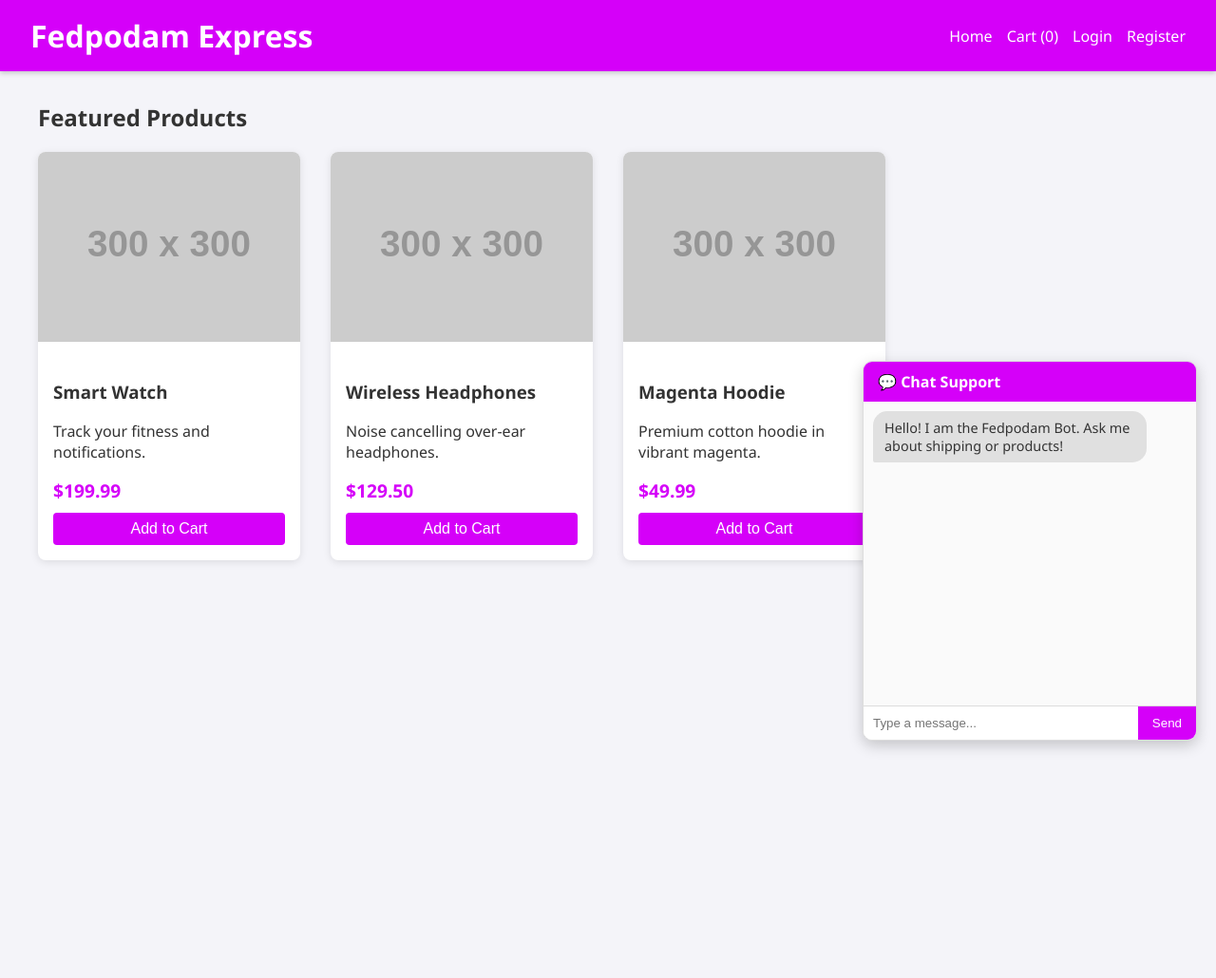
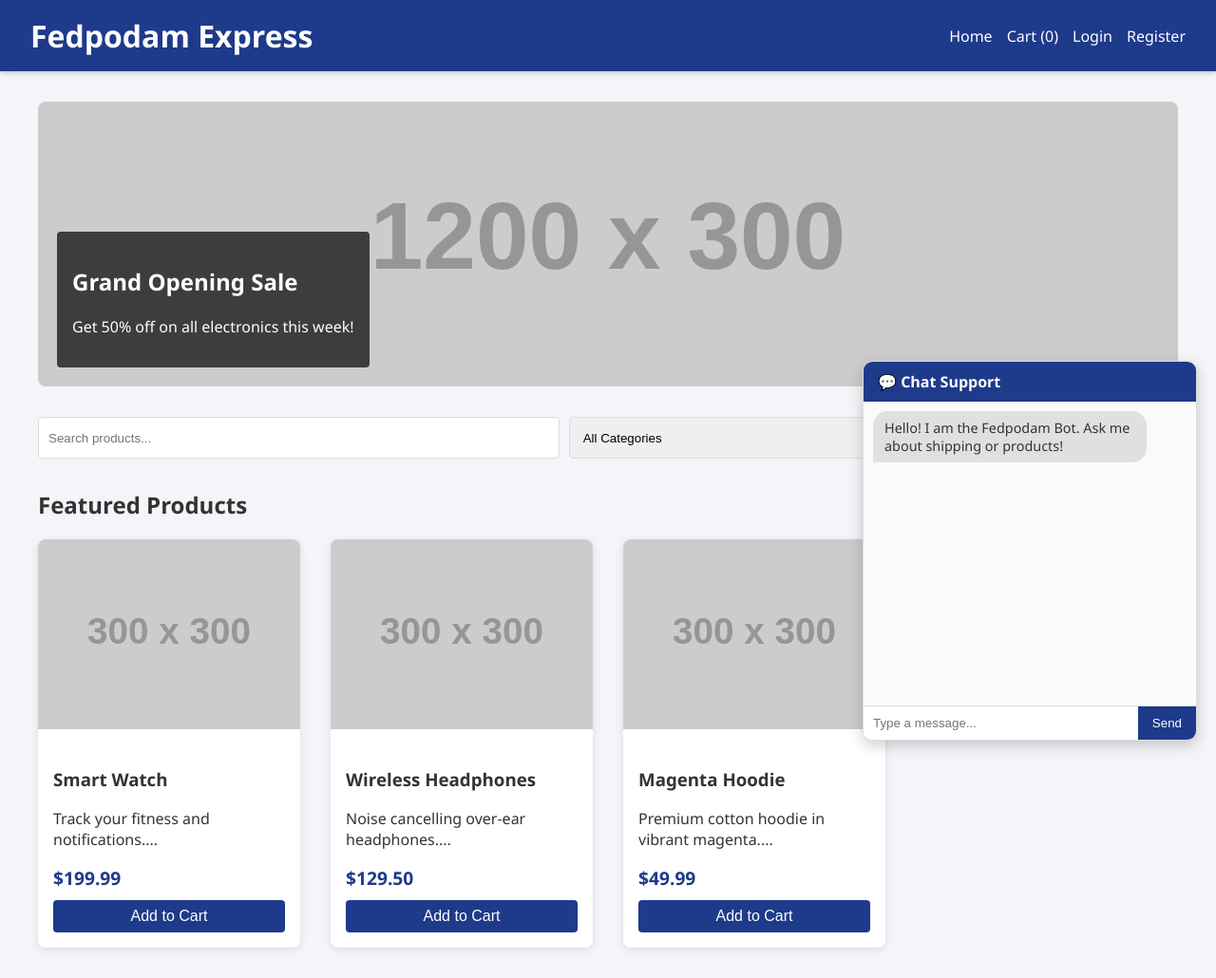
Before and after one commit to Ajeepson/fedpodam-express, a PHP site: page / in a window 1280 px wide. Shown: the whole page at 95% size. Before the commit the page ends 790 px from the top, so only its background shows below. Run offline with PHP 8.4, Linux system fonts and the light colour scheme; data comes from the database, SQL or seed files in the repository; both versions use the stored data as it was after the commit; grey boxes labelled with a size stand in for pictures from a placeholder-image service; some libraries are stand-ins or nearby versions.

Commit message:
changing the theme and adding more dynamism

```diff
--- a/api.php
+++ b/api.php
@@ -5,11 +5,48 @@ header('Content-Type: application/json');
 
 $action = $_GET['action'] ?? '';
 
+// 0. Fetch Homepage Banners
+if ($action === 'get_banners') {
+    $stmt = $pdo->query("SELECT * FROM banners ORDER BY id DESC");
+    echo json_encode($stmt->fetchAll());
+    exit;
+}
+
 // 1. Fetch Products
 if ($action === 'get_products') {
-    $stmt = $pdo->query("SELECT * FROM products ORDER BY id DESC");
+    $search = $_GET['search'] ?? '';
+    $category = $_GET['category'] ?? '';
+
+    $sql = "SELECT * FROM products WHERE 1=1";
+    $params = [];
+
+    if ($search) {
+        $sql .= " AND (name LIKE ? OR description LIKE ?)";
+        $params[] = "%$search%";
+        $params[] = "%$search%";
+    }
+
+    if ($category && $category !== 'All') {
+        $sql .= " AND category = ?";
+        $params[] = $category;
+    }
+
+    $sql .= " ORDER BY id DESC";
+
+    $stmt = $pdo->prepare($sql);
+    $stmt->execute($params);
     $products = $stmt->fetchAll();
     echo json_encode($products);
+    exit;
+}
+
+// 1.1 Get Single Product Details
+if ($action === 'get_product') {
+    $id = $_GET['id'] ?? 0;
+    $stmt = $pdo->prepare("SELECT * FROM products WHERE id = ?");
+    $stmt->execute([$id]);
+    $product = $stmt->fetch();
+    echo json_encode($product ?: null);
     exit;
 }
 
@@ -116,4 +153,65 @@ if ($action === 'chat') {
     echo json_encode(['reply' => $reply]);
     exit;
 }
+
+// 3. Admin: Login
+if ($action === 'admin_login') {
+    $input = json_decode(file_get_contents('php://input'), true);
+    $stmt = $pdo->prepare("SELECT * FROM admins WHERE username = ?");
+    $stmt->execute([$input['username']]);
+    $admin = $stmt->fetch();
+
+    if ($admin && password_verify($input['password'], $admin['password_hash'])) {
+        $_SESSION['admin_id'] = $admin['id'];
+        echo json_encode(['success' => true]);
+    } else {
+        echo json_encode(['success' => false, 'message' => 'Invalid credentials']);
+    }
+    exit;
+}
+
+// 3.1 Admin: Add Product
+if ($action === 'admin_add_product') {
+    if (!isset($_SESSION['admin_id'])) { echo json_encode(['success'=>false]); exit; }
+
+    $input = json_decode(file_get_contents('php://input'), true);
+    $stmt = $pdo->prepare("INSERT INTO products (name, description, price, category, image_url, stock_quantity) VALUES (?, ?, ?, ?, ?, ?)");
+    $stmt->execute([$input['name'], $input['description'], $input['price'], $input['category'], $input['image_url'], $input['stock']]);
+    echo json_encode(['success' => true]);
+    exit;
+}
+
+// 3.2 Admin: Update Order Status
+if ($action === 'admin_update_order') {
+    if (!isset($_SESSION['admin_id'])) { echo json_encode(['success'=>false]); exit; }
+
+    $input = json_decode(file_get_contents('php://input'), true);
+    $stmt = $pdo->prepare("UPDATE shipping SET status = ? WHERE order_id = ?");
+    $stmt->execute([$input['status'], $input['order_id']]);
+
+    echo json_encode(['success' => true]);
+    exit;
+}
+
+// 3.3 Admin: Add Banner
+if ($action === 'admin_add_banner') {
+    if (!isset($_SESSION['admin_id'])) { echo json_encode(['success'=>false]); exit; }
+
+    $input = json_decode(file_get_contents('php://input'), true);
+    $stmt = $pdo->prepare("INSERT INTO banners (title, subtitle, image_url) VALUES (?, ?, ?)");
+    $stmt->execute([$input['title'], $input['subtitle'], $input['image_url']]);
+    echo json_encode(['success' => true]);
+    exit;
+}
+
+// 3.4 Admin: Delete Banner
+if ($action === 'admin_delete_banner') {
+    if (!isset($_SESSION['admin_id'])) { echo json_encode(['success'=>false]); exit; }
+
+    $input = json_decode(file_get_contents('php://input'), true);
+    $stmt = $pdo->prepare("DELETE FROM banners WHERE id = ?");
+    $stmt->execute([$input['id']]);
+    echo json_encode(['success' => true]);
+    exit;
+}
 ?>
--- a/index.php
+++ b/index.php
@@ -2,6 +2,19 @@
 
     <!-- Main Content -->
     <div class="container">
+        <!-- Dynamic Hero Section -->
+        <div id="hero-container" class="hero-section"></div>
+
+        <div class="search-container">
+            <input type="text" id="search-input" placeholder="Search products...">
+            <select id="category-select">
+                <option value="All">All Categories</option>
+                <option value="Apparel">Apparel</option>
+                <option value="Electronics">Electronics</option>
+            </select>
+            <button class="btn-buy" style="width:auto;" onclick="loadProducts()">Search</button>
+        </div>
+
         <h2>Featured Products</h2>
         <div id="product-list" class="product-grid">
             <!-- Products will be loaded here via JS -->
@@ -13,7 +26,15 @@
     <script>
         // 1. Load Products on Page Load
         document.addEventListener('DOMContentLoaded', () => {
-            fetch('api.php?action=get_products')
+            loadProducts();
+            loadBanners();
+        });
+
+        function loadProducts() {
+            const search = document.getElementById('search-input').value;
+            const category = document.getElementById('category-select').value;
+
+            fetch(`api.php?action=get_products&search=${search}&category=${category}`)
                 .then(response => response.json())
                 .then(data => {
                     const grid = document.getElementById('product-list');
@@ -22,10 +43,12 @@
                     data.forEach(product => {
                         const card = `
                             <div class="product-card">
-                                <img src="${product.image_url}" alt="${product.name}">
+                                <a href="product.php?id=${product.id}">
+                                    <img src="${product.image_url}" alt="${product.name}">
+                                </a>
                                 <div class="card-body">
                                     <h3>${product.name}</h3>
-                                    <p>${product.description}</p>
+                                    <p>${product.description.substring(0, 50)}...</p>
                                     <div class="price">$${product.price}</div>
                                     <button class="btn-buy" onclick="addToCart(${product.id})">Add to Cart</button>
                                 </div>
@@ -35,7 +58,27 @@
                     });
                 })
                 .catch(err => console.error('Error loading products:', err));
-        });
+        }
+
+        function loadBanners() {
+            fetch('api.php?action=get_banners')
+                .then(res => res.json())
+                .then(data => {
+                    const container = document.getElementById('hero-container');
+                    data.forEach(banner => {
+                        const div = document.createElement('div');
+                        div.className = 'hero-banner';
+                        div.innerHTML = `
+                            <img src="${banner.image_url}" style="width:100%; height:100%; object-fit:cover;">
+                            <div class="hero-text">
+                                <h2>${banner.title}</h2>
+                                <p>${banner.subtitle}</p>
+                            </div>
+                        `;
+                        container.appendChild(div);
+                    });
+                });
+        }
 
         // 2. Cart Logic (Simple Alert)
         function addToCart(id) {
--- a/style.css
+++ b/style.css
@@ -1,7 +1,8 @@
 :root {
-    --primary-color: #d500f9; /* Vibrant Magenta */
-    --primary-dark: #9e00c5;
-    --secondary-bg: #f3e5f5;
+    --primary-color: #1e3a8a; /* Royal Blue */
+    --primary-dark: #172554;
+    --accent-color: #f59e0b;  /* Amber */
+    --secondary-bg: #e0e7ff;
     --text-color: #333;
     --white: #ffffff;
     --chat-bg: #fafafa;
@@ -229,3 +230,55 @@ th { background-color: var(--secondary-bg); }
 .alert {
     padding: 10px; background: #e8f5e9; color: #2e7d32; border-radius: 4px; margin-bottom: 10px;
 }
+
+/* Search Bar */
+.search-container {
+    display: flex;
+    gap: 10px;
+    margin-bottom: 2rem;
+    flex-wrap: wrap;
+}
+
+.search-container input, .search-container select {
+    padding: 10px;
+    border: 1px solid #ddd;
+    border-radius: 4px;
+    flex: 1;
+}
+
+/* Admin Panel */
+.admin-header {
+    background: #333;
+    color: white;
+    padding: 1rem;
+    margin-bottom: 2rem;
+    border-radius: 8px;
+}
+
+.badge {
+    padding: 4px 8px; border-radius: 12px; font-size: 0.8rem; color: white; background: #888;
+}
+
+/* Dynamic Hero Section */
+.hero-section {
+    margin-bottom: 2rem;
+}
+
+.hero-banner {
+    position: relative;
+    width: 100%;
+    height: 300px;
+    border-radius: 8px;
+    overflow: hidden;
+    margin-bottom: 1rem;
+}
+
+.hero-text {
+    position: absolute;
+    bottom: 20px;
+    left: 20px;
+    background: rgba(0,0,0,0.7);
+    color: white;
+    padding: 1rem;
+    border-radius: 4px;
+}
```
Also changed, not shown: admin_dashboard.php (added, +148 -0 lines), admin_login.php (added, +36 -0 lines), database/schema.sql (+13 -0 lines), product.php (added, +53 -0 lines).
